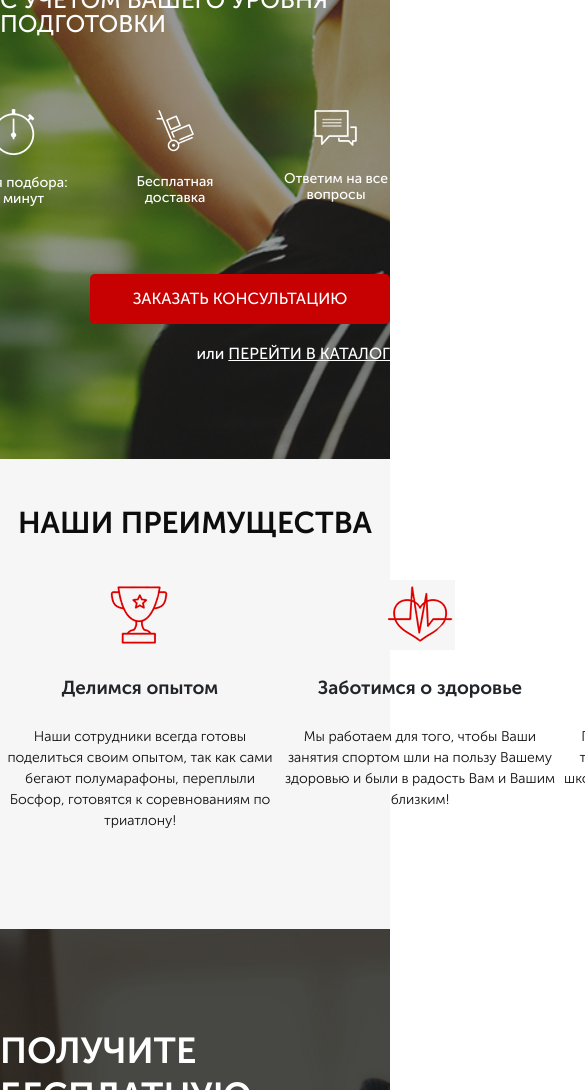
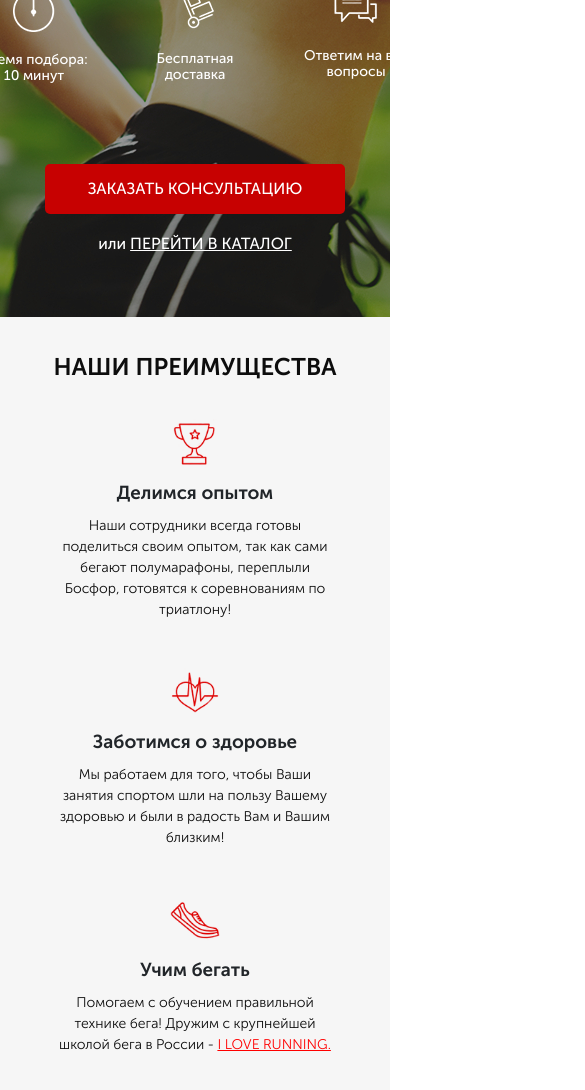
Before and after one commit to AnatoliiMikhov/pulse_project_first, a website: page src/index.html in a window 390 px wide. Shown: the part 333-1423 px from the top of the page, 585 px wide, since content can reach past the window. Drawn offline with Linux system fonts and the light colour scheme.

```diff
--- a/src/index.html
+++ b/src/index.html
@@ -16,7 +16,7 @@
 					<a href="#" class="header__logo">
 						<img src="./img/logo/logo.png" alt="logo" />
 					</a>
-
+					<div class="header__content">
 						<div class="header__official">
 							Официальный представитель
 							<span>Garmin, Polar, Suunto</span>
@@ -27,6 +27,7 @@
 								>+7 (499) 922-89-74</a
 							>
 							<button class="button">заказать звонок</button>
+						</div>
 					</div>
 				</header>
 				<div class="promo__wrapper">
@@ -78,13 +79,17 @@
 								alt="cup"
 							/>
 						</div>
-
-						<h3 class="advantages__item-heading">Делимся опытом</h3>
-						<p class="advantages__item-content">
+						<div class="advantages__item-content">
+							<h3 class="advantages__item-heading">
+								Делимся опытом
+							</h3>
+							<p class="advantages__item-descr">
 								Наши сотрудники всегда готовы поделиться своим
-							опытом, так как сами бегают полумарафоны, переплыли
-							Босфор, готовятся к соревнованиям по триатлону!
+								опытом, так как сами бегают полумарафоны,
+								переплыли Босфор, готовятся к соревнованиям по
+								триатлону!
 							</p>
+						</div>
 					</div>
 					<div class="advantages__item">
 						<div class="advantages__icon">
@@ -93,15 +98,16 @@
 								alt="heart"
 							/>
 						</div>
-
+						<div class="advantages__item-content">
 							<h3 class="advantages__item-heading">
 								Заботимся о здоровье
 							</h3>
-						<p class="advantages__item-content">
-							Мы работаем для того, чтобы Ваши занятия спортом шли
-							на пользу Вашему здоровью и были в радость Вам и
-							Вашим близким!
+							<p class="advantages__item-descr">
+								Мы работаем для того, чтобы Ваши занятия спортом
+								шли на пользу Вашему здоровью и были в радость
+								Вам и Вашим близким!
 							</p>
+						</div>
 					</div>
 					<div class="advantages__item">
 						<div class="advantages__icon">
@@ -110,13 +116,16 @@
 								alt="shoe"
 							/>
 						</div>
-
-						<h3 class="advantages__item-heading">Учим бегать</h3>
-						<p class="advantages__item-content">
-							Помогаем с обучением правильной технике бега! Дружим
-							с крупнейшей школой бега в России -
+						<div class="advantages__item-content">
+							<h3 class="advantages__item-heading">
+								Учим бегать
+							</h3>
+							<p class="advantages__item-descr">
+								Помогаем с обучением правильной технике бега!
+								Дружим с крупнейшей школой бега в России -
 								<a href="#">I LOVE RUNNING.</a>
 							</p>
+						</div>
 					</div>
 				</div>
 			</div>
--- a/src/sass/blocks/_advantages.scss
+++ b/src/sass/blocks/_advantages.scss
@@ -23,15 +23,18 @@
 		}
 	}
 
+	&__item-content {
+		width: 280px;
+	}
+
 	&__item-heading {
 		margin-top: 38px;
 	}
 
-	&__item-content {
+	&__item-descr {
 		color: #0d0d0d;
 		font-size: 14px;
 		font-weight: 300;
-		width: 280px;
 		margin-top: 25px;
 
 		a {
--- a/src/sass/blocks/_advantages_media.scss
+++ b/src/sass/blocks/_advantages_media.scss
@@ -10,8 +10,42 @@
 			margin-top: 24px;
 		}
 
-		&__item-content {
+		&__item-descr {
 			margin: 24px 0 0;
 		}
 	}
 }
+
+@media (max-width: 991px) {
+	.advantages {
+		padding: 32px 0 32px 0;
+
+		&__wrapper{
+			flex-direction: column;
+		}
+
+		&__item{
+			text-align: center;
+			margin-bottom: 48px;
+		}
+
+		&__icon{
+			width: 50px;
+			height: 50px;
+		}
+
+		&__item-content{
+			width: 70%;
+			margin: 0 auto;
+		}
+
+		&__item-heading{
+			margin-top: 10px;
+		}
+
+		&__item-descr{
+			margin: 0;
+		}
+	}
+
+}
--- /dev/null
+++ b/src/sass/blocks/_buttons_media.scss
@@ -0,0 +1,7 @@
+@media (max-width: 767px) {
+	.button {
+		&_main {
+			margin-top: 80px;
+		}
+	}
+}
--- a/src/sass/blocks/_container_media.scss
+++ b/src/sass/blocks/_container_media.scss
@@ -3,3 +3,15 @@
 		max-width: 900px;
 	}
 }
+
+@media (max-width: 991px) {
+	.container {
+		max-width: 700px;
+	}
+}
+
+@media (max-width: 767px) {
+	.container {
+		max-width: 540px;
+	}
+}
--- /dev/null
+++ b/src/sass/blocks/_header_media.scss
@@ -0,0 +1,22 @@
+@media (max-width: 767px) {
+	.header {
+		flex-direction: column;
+
+		&__logo {
+			width: 280px;
+		}
+
+		&__content {
+			display: flex;
+			justify-content: space-around;
+			margin-top: 20px;
+			width: 100%;
+		}
+
+		&__phone {
+			font-size: 16px;
+		}
+	}
+
+
+}
--- a/src/sass/blocks/_promo_media.scss
+++ b/src/sass/blocks/_promo_media.scss
@@ -3,3 +3,44 @@
 		background-position: -100px 0;
 	}
 }
+
+@media (max-width: 991px) {
+	.promo {
+		&__heading {
+			font-size: 36px;
+			line-height: 36px;
+		}
+
+		&__subheading {
+			font-size: 20px;
+			line-height: 20px;
+		}
+	}
+}
+
+@media (max-width: 767px) {
+	.promo {
+		background-position: -180px 0;
+		padding-bottom: 56px;
+
+		&__wrapper {
+			align-items: center;
+			margin-top: 56px;
+		}
+
+		&__heading {
+			font-size: 32px;
+		}
+
+		&__subheading {
+			font-size: 18px;
+			line-height: 18px;
+		}
+
+		&__icons{
+			margin-top: 48px;
+		}
+	}
+
+
+}
--- /dev/null
+++ b/src/sass/blocks/_titles_media.scss
@@ -0,0 +1,5 @@
+@media (max-width: 991px){
+	.title{
+		font-size: 24px;
+	}
+}
--- a/src/sass/style.scss
+++ b/src/sass/style.scss
@@ -10,9 +10,12 @@
 @import 'blocks/promo';
 @import 'blocks/promo_media';
 @import 'blocks/header';
+@import 'blocks/header_media';
 @import 'blocks/buttons';
+@import 'blocks/buttons_media';
 @import 'blocks/advantages';
 @import 'blocks/advantages_media';
 @import 'blocks/consultation';
 @import 'blocks/forms';
 @import 'blocks/titles';
+@import 'blocks/titles_media';
```
Also changed, not shown: src/css/style.min.css. Lines whose indentation alone changed are shown as unchanged.
